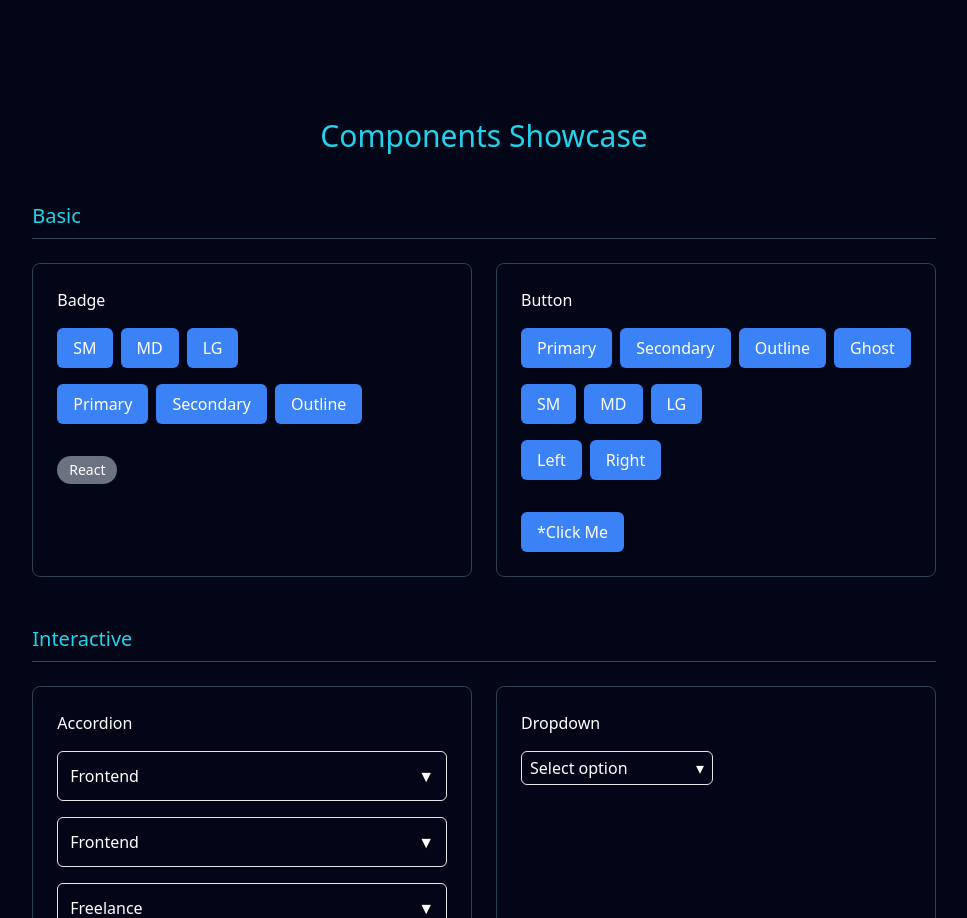
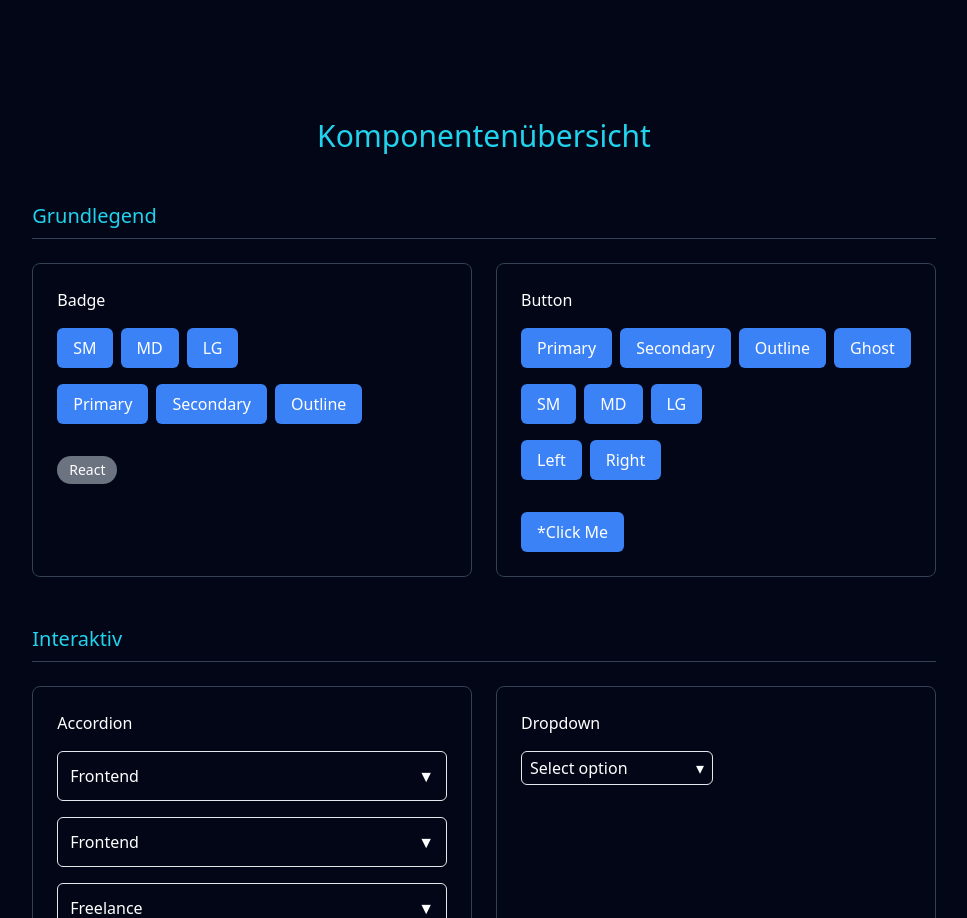
Before and after one commit to ghashghaei/my-portfolio, a Next.js app: page /de in a window 1280 px wide. Shown: the part 1126-2044 px from the top of the page, without its empty margins (156-1123 px from the left). Built offline with nearby package versions, Linux system fonts and the light colour scheme.

Commit message:
fix showcase

```diff
--- a/app/[locale]/page.tsx
+++ b/app/[locale]/page.tsx
@@ -31,7 +31,7 @@ export default async function HomePage({ params }: PageProps) {
           {section.id === "experiences" && (
             <ExperienceSection locale={locale} />
           )}
-          {section.id === "showcase" && <ShowcaseSection />}
+          {section.id === "showcase" && <ShowcaseSection locale={locale} />}
         </section>
       ))}
     </div>
--- a/app/components/sections/ShowcaseSection.tsx
+++ b/app/components/sections/ShowcaseSection.tsx
@@ -8,27 +8,35 @@ import AccordionDemo from "./AccordionDemo";
 import TooltipDemo from "./TooltipDemo";
 import DropdownDemo from "./DropdownDemo";
 
-export default function ShowcaseSection() {
+import { getLocale } from "../../lib/getLocale";
+
+type Props = {
+  locale: string;
+};
+
+export default function ShowcaseSection({ locale }: Props) {
+  const lang = getLocale(locale);
+
   return (
     <div className="max-w-5xl mx-auto flex flex-col gap-12">
       <h2 className="text-3xl text-center text-cyan-400">
-        Components Showcase
+        {lang.showcase.title}
       </h2>
 
       {/* Basic */}
-      <ShowcaseGroup title="Basic">
+      <ShowcaseGroup title={lang.showcase.groups.basic}>
         <BadgeDemo />
         <ButtonDemo />
       </ShowcaseGroup>
 
       {/* Interactive */}
-      <ShowcaseGroup title="Interactive">
+      <ShowcaseGroup title={lang.showcase.groups.interactive}>
         <AccordionDemo />
         <DropdownDemo />
       </ShowcaseGroup>
 
       {/* Feedback */}
-      <ShowcaseGroup title="Feedback">
+      <ShowcaseGroup title={lang.showcase.groups.feedback}>
         <TooltipDemo />
       </ShowcaseGroup>
     </div>
```
